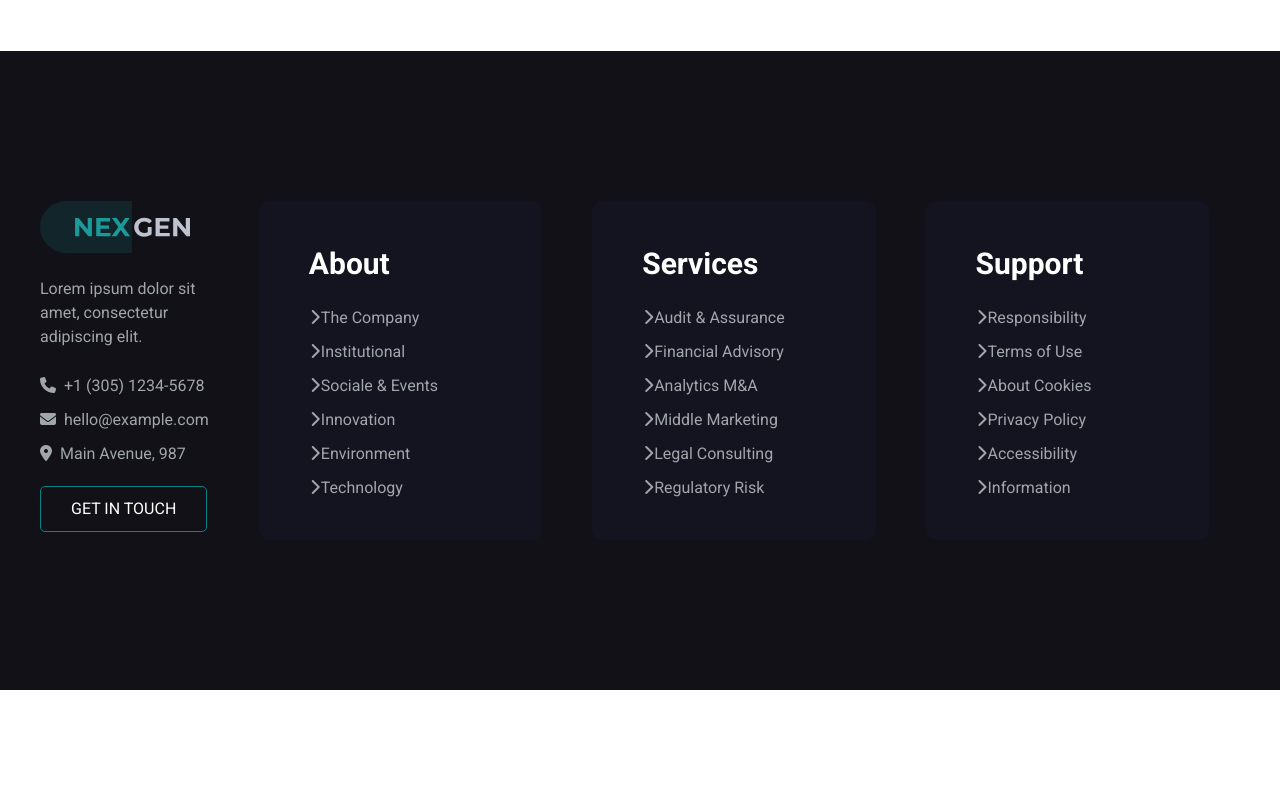
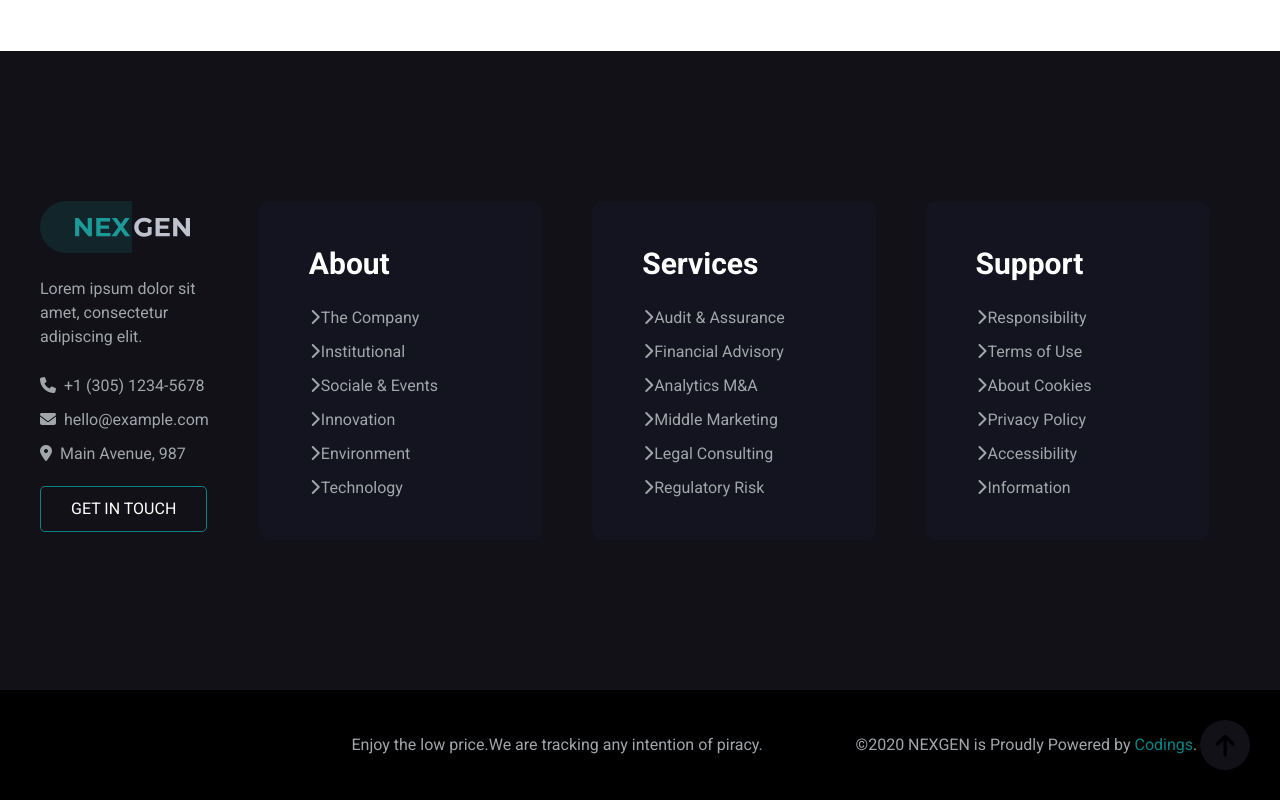
Before and after one commit to alessandro-cordoglio/proj-html-vuejs, a Vue app: page / in a window 1280 px wide. Shown: the part 7155-7955 px from the top of the page. Before the commit the page ends 7845 px from the top, so only its background shows below. Built offline with nearby package versions, Linux system fonts and the light colour scheme.

Commit message:
add: bottone che scrolla ad inizio pagina

```diff
--- a/src/components/AppFooter.vue
+++ b/src/components/AppFooter.vue
@@ -39,6 +39,12 @@
             ]
         }
       },
+      methods:{
+        scrollTop(){
+            document.body.scrollTop = 0;
+            document.documentElement.scrollTop = 0;
+        }
+      }
     }
 </script>
 
@@ -85,6 +91,20 @@
                         </div>
                     </div>
             </div>
+        </section>
+
+        <section class="second_footer_section">
+                <div class="copyright d-flex justify-content-between align-items-center">
+                    <div class="left_col">
+                        <span>Enjoy the low price.We are tracking any intention of piracy.</span>
+                    </div>
+                    <div class="right_col">
+                        &#169;2020 NEXGEN is Proudly Powered by <span class="colored_word">Codings</span>.
+                    </div>
+                    <div class="button_col">
+                        <button @click="scrollTop" class="scroll_button"><i class="fa-solid fa-arrow-up"></i></button>
+                    </div>
+                </div>
         </section>
     </footer>
 </template>
@@ -141,4 +161,33 @@
             }
         }
     }
+    .second_footer_section{
+        background-color: black;
+        color: #a0a6aa;
+        padding-left: 351.5px;
+        padding-top: 30px ;
+        padding-bottom: 30px;
+        padding-right: 30px;
+        .copyright{
+           .colored_word{
+            color: var(--elements);
+           }
+           .right_col{
+            padding-left: 90px;
+           }
+           .button_col{
+            width: 50px;
+            height: 50px;
+            border-radius: 50%;
+            background-color: var(--section2);
+            text-align: center;
+            padding: 8px;
+            font-size: 25px;
+            button{
+                border: none;
+                background-color: transparent;
+            }
+           }
+        }
+    }
 </style>
```
